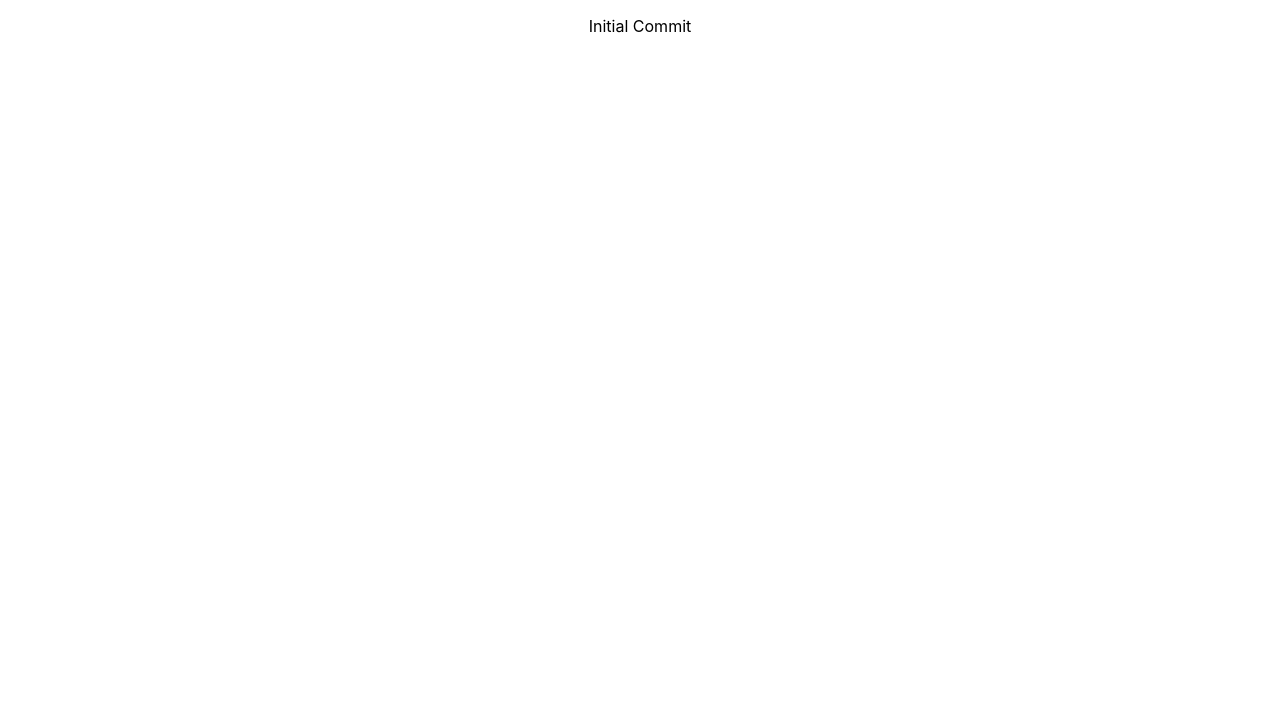
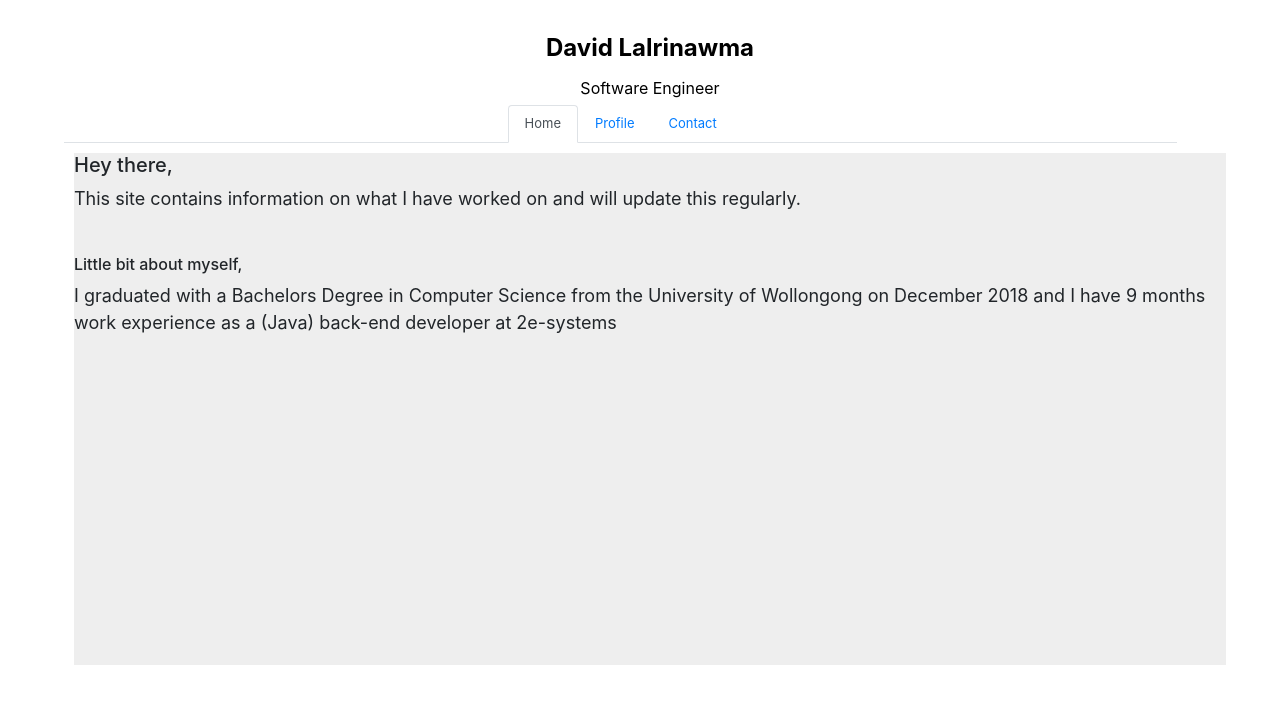
Before and after one commit to davidyeshi/portfolio, a React (Create React App) app: page / in a window 1280 px wide. Shown: the top 704 px of the page. Built offline with nearby package versions, Linux system fonts and the light colour scheme.

Commit message:
Reconstructing design

```diff
--- a/package.json
+++ b/package.json
@@ -7,7 +7,9 @@
     "@testing-library/react": "^9.5.0",
     "@testing-library/user-event": "^7.2.1",
     "axios": "^0.19.2",
+    "bootstrap": "^4.5.0",
     "react": "^16.13.1",
+    "react-bootstrap": "^1.0.1",
     "react-dom": "^16.13.1",
     "react-router-dom": "^5.2.0",
     "react-scripts": "3.4.1"
--- a/src/App.js
+++ b/src/App.js
@@ -1,10 +1,10 @@
 import React from 'react';
 import './App.css';
-
+import Layout from './containers/Layout/Layout';
 function App() {
   return (
     <div className="App">
-      <p>Initial Commit</p>
+      <Layout />
     </div>
   );
 }
--- /dev/null
+++ b/src/components/About/About.js
@@ -0,0 +1,20 @@
+import React from 'react';
+
+const about = (props) => {
+
+    return(
+        <div>
+            <h5>Hey there,</h5>
+            <p>
+                This site contains information on what I have worked on and will update this regularly.
+            </p>
+            <br/>
+            <h6>Little bit about myself,</h6>
+            <p>
+                I graduated with a Bachelors Degree in Computer Science from the University of Wollongong on December 2018 and I have 9 months work experience as a (Java) back-end developer at 2e-systems
+            </p>
+        </div>
+    );
+}
+
+export default about;
--- /dev/null
+++ b/src/components/Navigation/Header/Header.js
@@ -0,0 +1,17 @@
+import React from 'react';
+
+import classes from './Header.module.css';
+
+
+const header = (props) => {
+    return(
+        <header className={classes.Header}>
+            <div>
+                <p className = {classes.Title}>David Lalrinawma</p>
+                <p className = {classes.Details}>Software Engineer</p>
+            </div>
+        </header>
+    );
+}
+
+export default header;
--- /dev/null
+++ b/src/components/Navigation/Header/Header.module.css
@@ -0,0 +1,38 @@
+.Header {
+    height: auto;
+    width: 50%;
+    top: 0;
+    left: 0;
+    position: relative;
+    background-color: white;
+    color: black;
+    display: flex;
+    flex-direction: column;
+    box-sizing: border-box;
+    z-index: 90;
+}
+
+.MyPicture {
+    height: 80%;
+}
+
+.Title {
+    font-weight: bold;
+    font-size: x-large;
+    margin: 10px;
+}
+
+.Details {
+    margin-bottom: 5px;
+    font-size: medium;
+}
+
+@media(max-width: 500px) {
+    .Title {
+        font-size: large;
+    }
+
+    .Details {
+        font-size: medium;
+    }
+}
--- /dev/null
+++ b/src/containers/Layout/Layout.js
@@ -0,0 +1,31 @@
+import React, { Component } from 'react';
+import { Tabs, Tab } from 'react-bootstrap';
+import classes from './Layout.module.css';
+import Header from '../../components/Navigation/Header/Header';
+import About from '../../components/About/About';
+
+class Layout extends Component {
+
+    render() {
+       return(
+           <div className = {classes.Layout}>
+                    <Header/>
+                    <div>
+                    <Tabs defaultActiveKey="home" id="uncontrolled-tab-example">
+                        <Tab eventKey="home" title="Home">
+                        <div className={classes.Outline}><About /></div>
+                        </Tab>
+                        <Tab eventKey="profile" title="Profile">
+                        <div className={classes.Outline}>Profile</div>
+                        </Tab>
+                        <Tab eventKey="contact" title="Contact">
+                        <div className={classes.Outline}>Contact</div>
+                        </Tab>
+                    </Tabs>
+                    </div>
+           </div>
+       );
+    }
+}
+
+export default Layout;
--- /dev/null
+++ b/src/containers/Layout/Layout.module.css
@@ -0,0 +1,39 @@
+.Layout {
+    display: flex;
+    padding: 10px;
+    margin: 10px;
+    border-radius: 5px;
+    align-items: center;
+    flex-direction: column;
+    background-color: white;
+    width:100%;
+    height: 100%;
+}
+
+.Layout nav {
+    width: 95%;
+    justify-content: center;
+    font-size: small;
+}
+
+.Layout nav.link {
+    color: red;
+}
+
+.Outline {
+    /* border: 1px solid black; */
+    width: 90vw;
+    height: 140vw;
+    margin: 10px;
+    background-color: #eee;
+    text-align: left;
+    font-size: small;
+}
+
+/* For Desktop */
+@media (min-width: 500px) {
+    .Outline {
+        height: 40vw;
+        font-size: large;
+    }
+}
--- a/src/index.js
+++ b/src/index.js
@@ -2,6 +2,8 @@ import React from 'react';
 import ReactDOM from 'react-dom';
 import { BrowserRouter } from 'react-router-dom';
 
+// Bootstrap css
+import 'bootstrap/dist/css/bootstrap.min.css';
 import './index.css';
 import App from './App';
 import * as serviceWorker from './serviceWorker';
```
Also changed, not shown: 1 other file (tests, documents, lock files or other folders).
